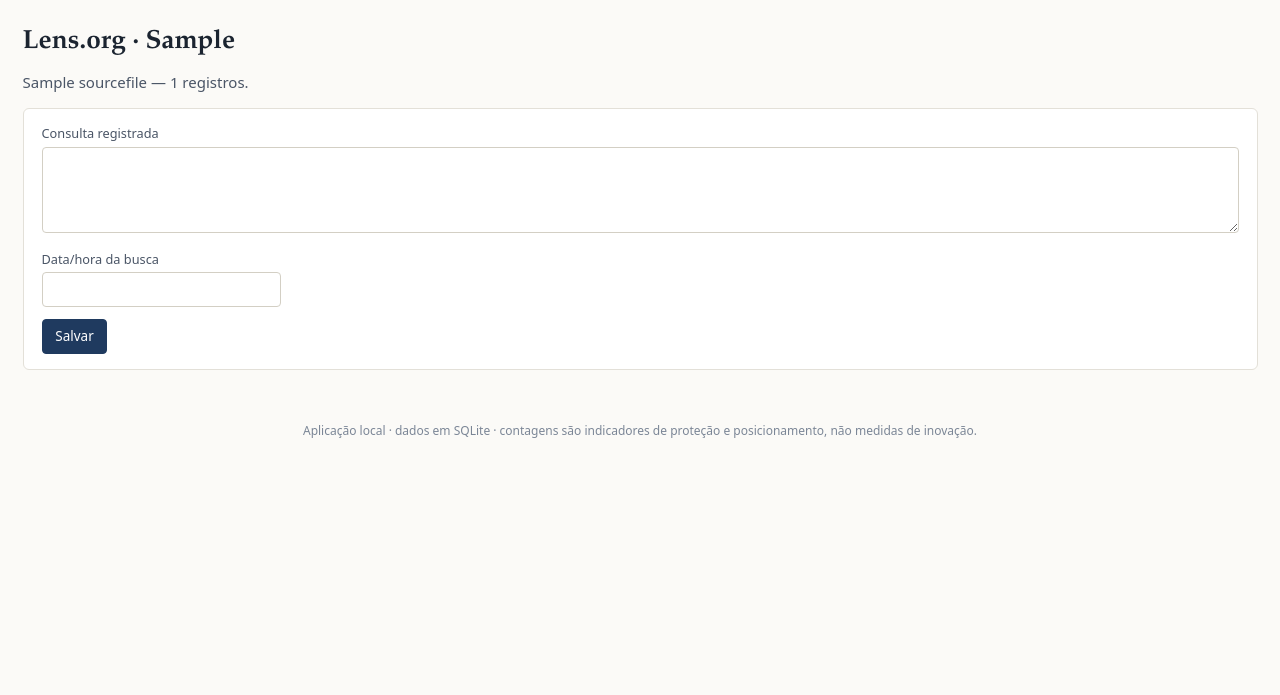
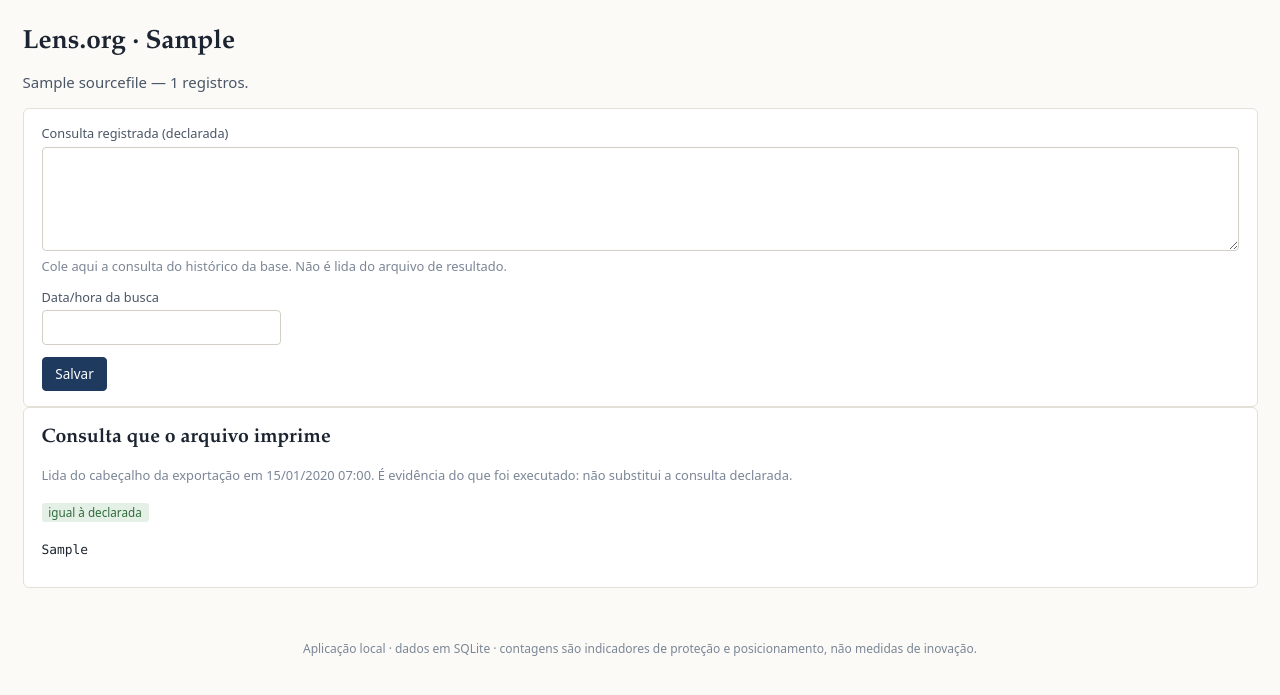
Before and after one commit to ozeas/review_patentometria, a Django app: template studies/templates/studies/file_edit.html in a window 1280 px wide. Shown: the part 91-786 px from the top of the page. Run offline with Django 5.2, Linux system fonts and the light colour scheme; tables that the repository leaves empty hold one stand-in row (values such as "Sample post"); the template is opened without the code that fills it: values that come from a table or form of the project are taken from there, most other values are stand-ins (such as "Sample title", 1, 10 or a date in 2020); data that the repository does not hold is empty.

Commit message:
telas: consulta declarada e evidência do arquivo em blocos separados
file_edit mostra o campo declarado (editável) e a consulta que o arquivo imprime
(somente leitura, com data e selo de divergência); a tabela da rodada passa a
distinguir 'declarada' de 'no arquivo'.

```diff
--- a/studies/forms.py
+++ b/studies/forms.py
@@ -50,8 +50,10 @@
 
 
 class QueryForm(forms.Form):
-    query_text = forms.CharField(widget=forms.Textarea(attrs={"rows": 4, "class": "mono"}), required=False,
-                                 label="Consulta registrada")
+    query_text = forms.CharField(
+        widget=forms.Textarea(attrs={"rows": 5, "class": "mono"}), required=False,
+        label="Consulta registrada (declarada)",
+        help_text="Cole aqui a consulta do histórico da base. Não é lida do arquivo de resultado.")
     executed_at = forms.CharField(required=False, label="Data/hora da busca")
 
 
--- a/studies/templates/studies/file_edit.html
+++ b/studies/templates/studies/file_edit.html
@@ -2,9 +2,28 @@
 {% block content %}
 <h1>{{ sf.get_source_display }} · {{ sf.recorte }}</h1>
 <p class="lead">{{ sf.original_name }} — {{ sf.n_records }} registros.</p>
+
 <form method="post" class="card">{% csrf_token %}
-  <div class="field"><label>Consulta registrada</label>{{ form.query_text }}</div>
+  <div class="field"><label>Consulta registrada (declarada)</label>{{ form.query_text }}
+    <div class="muted small">{{ form.query_text.help_text }}</div></div>
   <div class="field"><label>Data/hora da busca</label>{{ form.executed_at }}</div>
   <button class="btn">Salvar</button>
 </form>
+
+<div class="card">
+  <h2>Consulta que o arquivo imprime</h2>
+  {% if sf.query_no_arquivo %}
+    <p class="small muted">Lida do cabeçalho da exportação em
+      {{ sf.query_no_arquivo_em|date:"d/m/Y H:i"|default:"data não registrada" }}.
+      É evidência do que foi executado: não substitui a consulta declarada.</p>
+    {% if sf.query_text %}
+      {% if divergente %}<p><span class="tag warn">diverge da declarada</span></p>
+      {% else %}<p><span class="tag ok">igual à declarada</span></p>{% endif %}
+    {% endif %}
+    <pre class="mono small">{{ sf.query_no_arquivo }}</pre>
+  {% else %}
+    <p class="muted">Nada lido. Rode <code>manage.py extrair_consulta {{ sf.round_id }}</code>
+      para registrar o que a exportação imprime.</p>
+  {% endif %}
+</div>
 {% endblock %}
--- a/studies/templates/studies/round.html
+++ b/studies/templates/studies/round.html
@@ -15,7 +15,11 @@
         <td>{{ f.get_source_display }}</td><td><span class="tag">{{ f.recorte }}</span></td>
         <td class="small">{{ f.original_name }}<div class="muted">{{ f.executed_at }}{% if f.sha256 %} · sha256 {{ f.sha256|slice:":12" }}{% else %} · <span class="tag warn">sem sha256</span>{% endif %}</div></td>
         <td class="num">{{ f.n_records }}</td>
-        <td class="small">{% if f.query_text %}<span class="tag ok">registrada</span>{% else %}<span class="tag warn">ausente</span>{% endif %} <a href="{% url 'file_edit' f.id %}">editar</a></td>
+        <td class="small">
+          {% if f.query_text %}<span class="tag ok">declarada</span>{% else %}<span class="tag warn">ausente</span>{% endif %}
+          {% if f.query_no_arquivo %}<span class="tag">no arquivo</span>{% endif %}
+          <a href="{% url 'file_edit' f.id %}">editar</a>
+        </td>
         <td><form method="post" action="{% url 'file_delete' f.id %}" class="inline" onsubmit="return confirm('Remover este arquivo e seus registros?')">{% csrf_token %}<button class="btn danger sm">remover</button></form></td>
       </tr>
       {% endfor %}
--- a/studies/views.py
+++ b/studies/views.py
@@ -12,6 +12,7 @@
 
 from core.lexical import compile_blocks, highlight
 from core.normalize import normalize_pub
+from core.queries import consultas_divergem
 from core.records import SOURCE_LABELS, SOURCES
 from core.vosviewer import cluster_indicators, parse_map, parse_network
 
@@ -127,7 +128,9 @@
             return redirect("round", sf.round_id)
     else:
         form = forms.QueryForm(initial={"query_text": sf.query_text, "executed_at": sf.executed_at})
-    return render(request, "studies/file_edit.html", {"sf": sf, "form": form, "round": sf.round, "study": sf.round.study})
+    return render(request, "studies/file_edit.html", {
+        "sf": sf, "form": form, "round": sf.round, "study": sf.round.study,
+        "divergente": consultas_divergem(sf.query_text, sf.query_no_arquivo)})
 
 
 @require_POST
```
